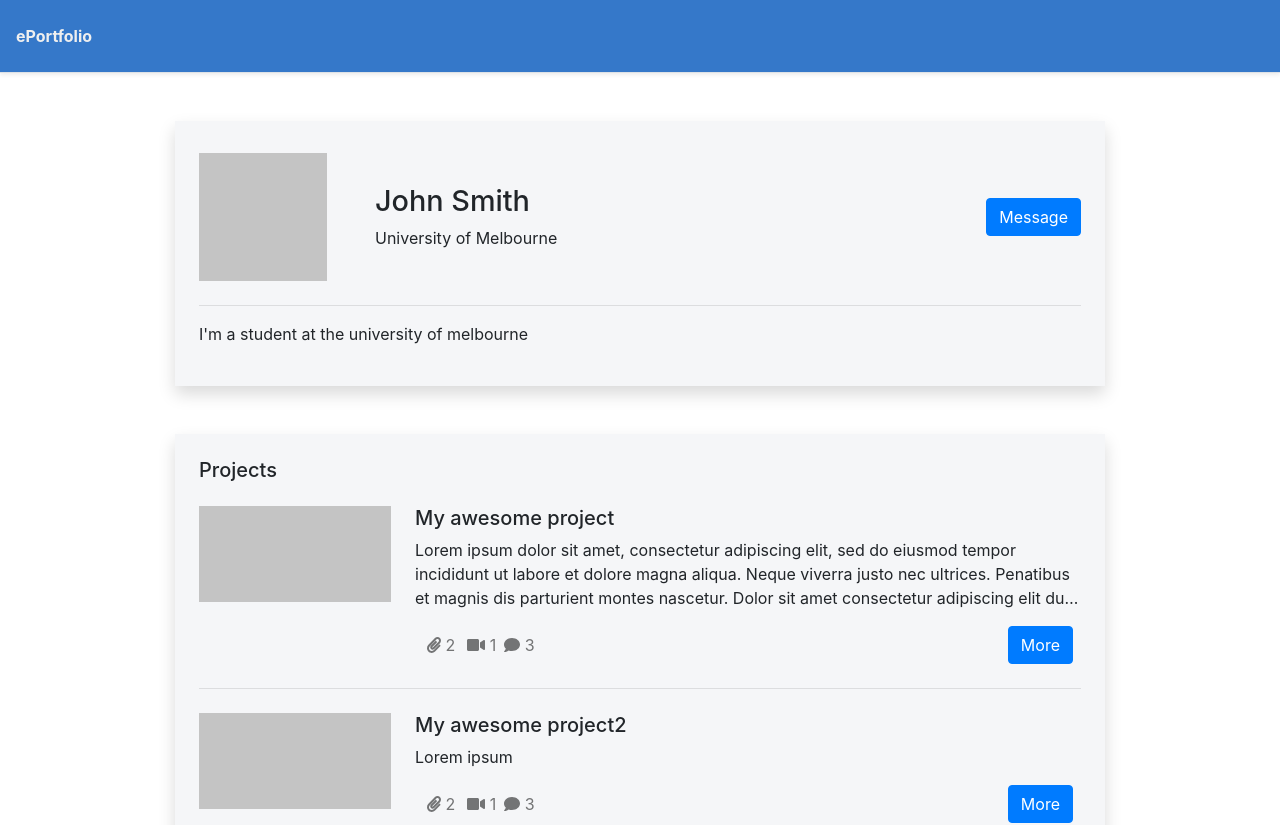
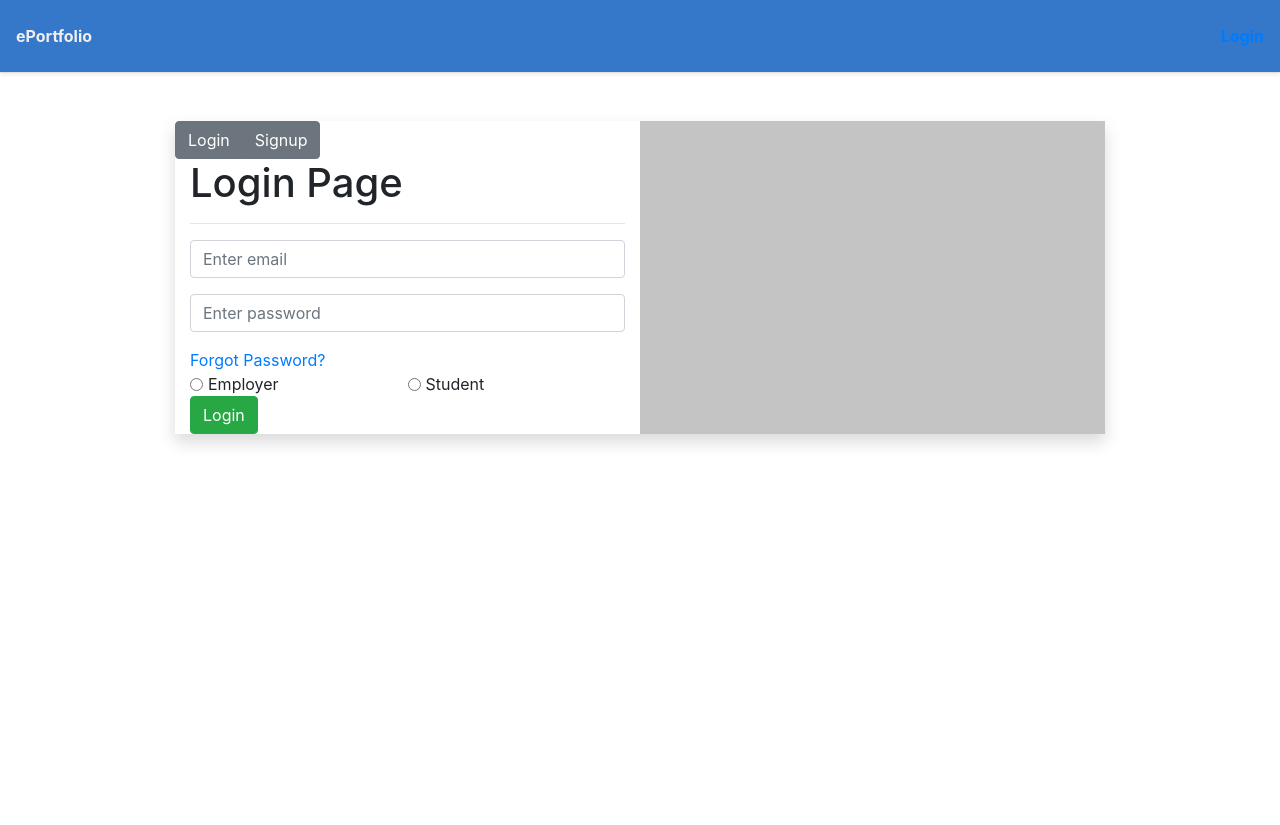
Before and after one commit to YanZhangBeef/IT-Project, a React (Create React App) app in the folder eportfolio/: page /login in a window 1280 px wide. Shown: the top 825 px of the page. After the commit the page ends 800 px from the top, so only its background shows below. Built offline with nearby package versions, Linux system fonts and the light colour scheme.

Commit message:
Login page without css

```diff
--- a/eportfolio/package.json
+++ b/eportfolio/package.json
@@ -12,6 +12,7 @@
     "bootstrap": "^4.5.2",
     "react": "^16.13.1",
     "react-dom": "^16.13.1",
+    "react-router-dom": "^5.2.0",
     "react-scripts": "3.4.3",
     "typeface-roboto": "0.0.75"
   },
--- a/eportfolio/src/App.css
+++ b/eportfolio/src/App.css
@@ -9,7 +9,7 @@
 
 @media (min-width: 1200px) {
   .container {
-    max-width: 960px!important;
+    max-width: 960px !important;
   }
 }
 
@@ -36,3 +36,9 @@
     transform: rotate(360deg);
   }
 }
+
+.container {
+  display: flex;
+  height: 100%;
+  flex-flow: column;
+}
--- a/eportfolio/src/App.js
+++ b/eportfolio/src/App.js
@@ -1,28 +1,30 @@
-import React from 'react';
-import logo from './logo.svg';
-import {Switch, Route, useHistory} from 'react-router-dom';
-import './App.css';
+import React from "react";
+import logo from "./logo.svg";
+import { Switch, Route, Router } from "react-router-dom";
+import "./App.css";
 
-import Navbar from './Navbar';
-import ContentPage from './ContentPage';
-import ProfilePage from './ProfilePage';
+import Navbar from "./Navbar";
+import ContentPage from "./ContentPage";
+import ProfilePage from "./ProfilePage";
+import Login from "./components/pages/Login";
 
-import {fakeProfile, fakeContent} from './TestData';
+import { fakeProfile, fakeContent } from "./TestData";
 
 function App() {
   return (
     <React.Fragment>
       <Navbar />
+
       <Switch>
-        <Route path="/content">
-          <ContentPage {...fakeContent}/>
+        <Route exact path="/content">
+          <ContentPage {...fakeContent} />
         </Route>
 
-        <Route path="/">
-          <ProfilePage {...fakeProfile}/>
+        <Route exact path="/">
+          <ProfilePage {...fakeProfile} />
         </Route>
+        <Route exact path="/login" component={Login} />
       </Switch>
-
     </React.Fragment>
   );
 }
--- a/eportfolio/src/Navbar.js
+++ b/eportfolio/src/Navbar.js
@@ -1,10 +1,12 @@
-import React from 'react';
-import './Navbar.css';
+import React from "react";
+import { Link } from "react-router-dom";
+import "./Navbar.css";
 
 export default function Navbar(props) {
-    return (
-        <nav class="app-nav navbar py-4 border-bottom shadow-sm">
-            <span>ePortfolio</span>
-        </nav>
-    )
+  return (
+    <nav className="app-nav navbar py-4 border-bottom shadow-sm">
+      <span>ePortfolio</span>
+      <Link to="/login">Login</Link>
+    </nav>
+  );
 }
--- /dev/null
+++ b/eportfolio/src/components/pages/Login.js
@@ -0,0 +1,97 @@
+import React, { useState } from "react";
+import { Link } from "react-router-dom";
+import "./css/Login.css";
+
+const Login = (props) => {
+  const [user, setUser] = useState({ email: "", password: "" });
+
+  const onChange = (event) => {
+    setUser({ ...user, [event.target.name]: event.target.value });
+  };
+
+  const onSubmit = (event) => {
+    event.preventDefault();
+    if (user.email.trim() === "" || user.password.trim() === "") {
+      return;
+    }
+    console.log(`email:${user.email} password:${user.password}`);
+    setUser({ email: "", password: "" });
+  };
+
+  return (
+    <div className="container my-5">
+      <div className="login-container shadow self-align-center">
+        <div className="login">
+          <div className="btn-group" role="group" aria-label="Basic example">
+            <button type="button" className="btn btn-secondary">
+              Login
+            </button>
+            <button type="button" className="btn btn-secondary">
+              Signup
+            </button>
+          </div>
+          <div className="col">
+            <h1>Login Page</h1>
+            <hr />
+            <form onSubmit={onSubmit}>
+              <div className="form-group">
+                <input
+                  type="text"
+                  className="form-control"
+                  name="email"
+                  placeholder="Enter email"
+                  value={user.email}
+                  onChange={onChange}
+                />
+              </div>
+              <div className="form-group">
+                <input
+                  type="text"
+                  className="form-control"
+                  name="password"
+                  placeholder="Enter password"
+                  value={user.password}
+                  onChange={onChange}
+                />
+              </div>
+              <div className="forgot-pass">
+                <Link to="/restPassword">Forgot Password?</Link>
+              </div>
+              <div className="user-check">
+                <div class="form-check form-check-inline">
+                  <input
+                    class="form-check-input"
+                    type="radio"
+                    name="inlineRadioOptions"
+                    id="inlineRadio1"
+                    value="option1"
+                  />
+                  <label class="form-check-label" for="inlineRadio1">
+                    Employer
+                  </label>
+                </div>
+                <div class="form-check form-check-inline">
+                  <input
+                    class="form-check-input"
+                    type="radio"
+                    name="inlineRadioOptions"
+                    id="inlineRadio2"
+                    value="option2"
+                  />
+                  <label class="form-check-label" for="inlineRadio2">
+                    Student
+                  </label>
+                </div>
+              </div>
+              <button className="btn btn-success" type="Submit">
+                Login
+              </button>
+            </form>
+          </div>
+        </div>
+        <div className="logo"></div>
+      </div>
+    </div>
+  );
+};
+export default Login;
--- /dev/null
+++ b/eportfolio/src/components/pages/css/Login.css
@@ -0,0 +1,33 @@
+.login-container {
+  display: flex;
+  top: 50%;
+  left: 50%;
+}
+
+.login {
+  flex: 1;
+}
+
+.logo {
+  flex: 1;
+  background: #c4c4c4;
+}
+
+.header {
+  display: flex;
+}
+
+.login-page {
+  flex: 1;
+}
+.signup-page {
+  flex: 1;
+}
+
+.user-check {
+  display: flex;
+}
+
+.form-check {
+  flex: 1;
+}
```
Also changed, not shown: eportfolio/src/components/SectionCard.js (+23 -21 lines), 1 other file (tests, documents, lock files or other folders).
